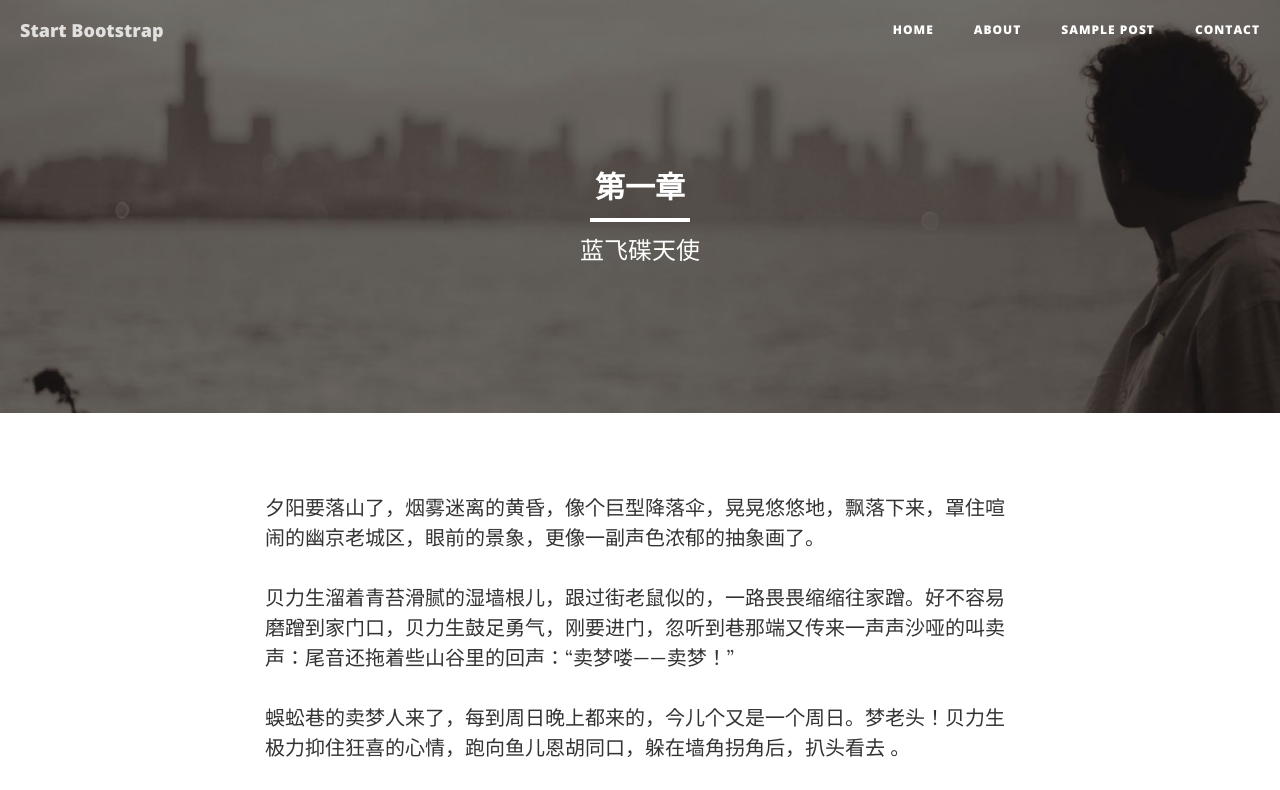
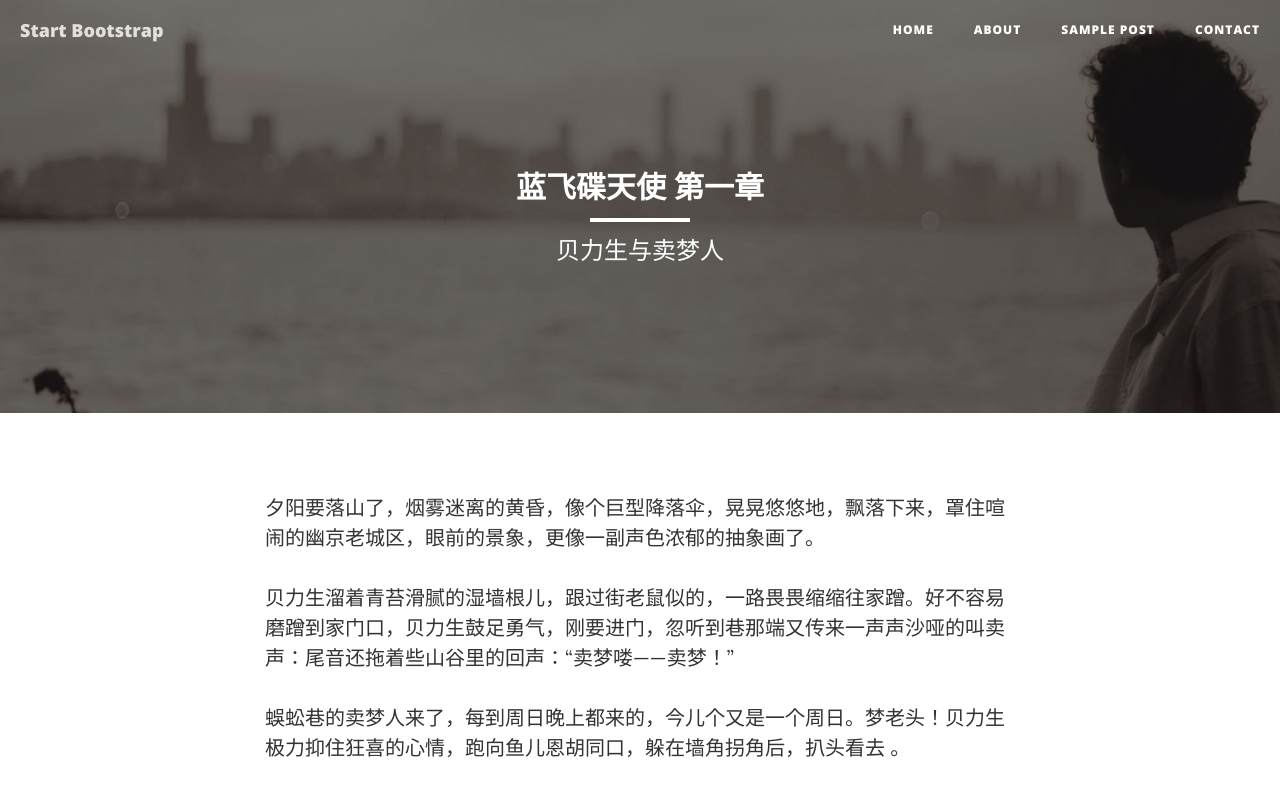
Before and after one commit to mincelia/sciencefiction, a website: page story/1.html in a window 1280 px wide. Shown: the top 790 px of the page. Drawn offline with nearby package versions, Linux system fonts and the light colour scheme; files that its build step writes are made by us from their sources; files whose address does not match are found by name.

Commit message:
修改标题

```diff
--- a/story/1.html
+++ b/story/1.html
@@ -74,9 +74,9 @@
             <div class="row">
                 <div class="col-lg-8 col-lg-offset-2 col-md-10 col-md-offset-1">
                     <div class="page-heading">
-                        <h2>第一章</h2>
+                        <h2>蓝飞碟天使 第一章</h2>
                         <hr class="small">
-                        <span class="subheading">蓝飞碟天使</span>
+                        <span class="subheading">贝力生与卖梦人</span>
                     </div>
                 </div>
             </div>
```
